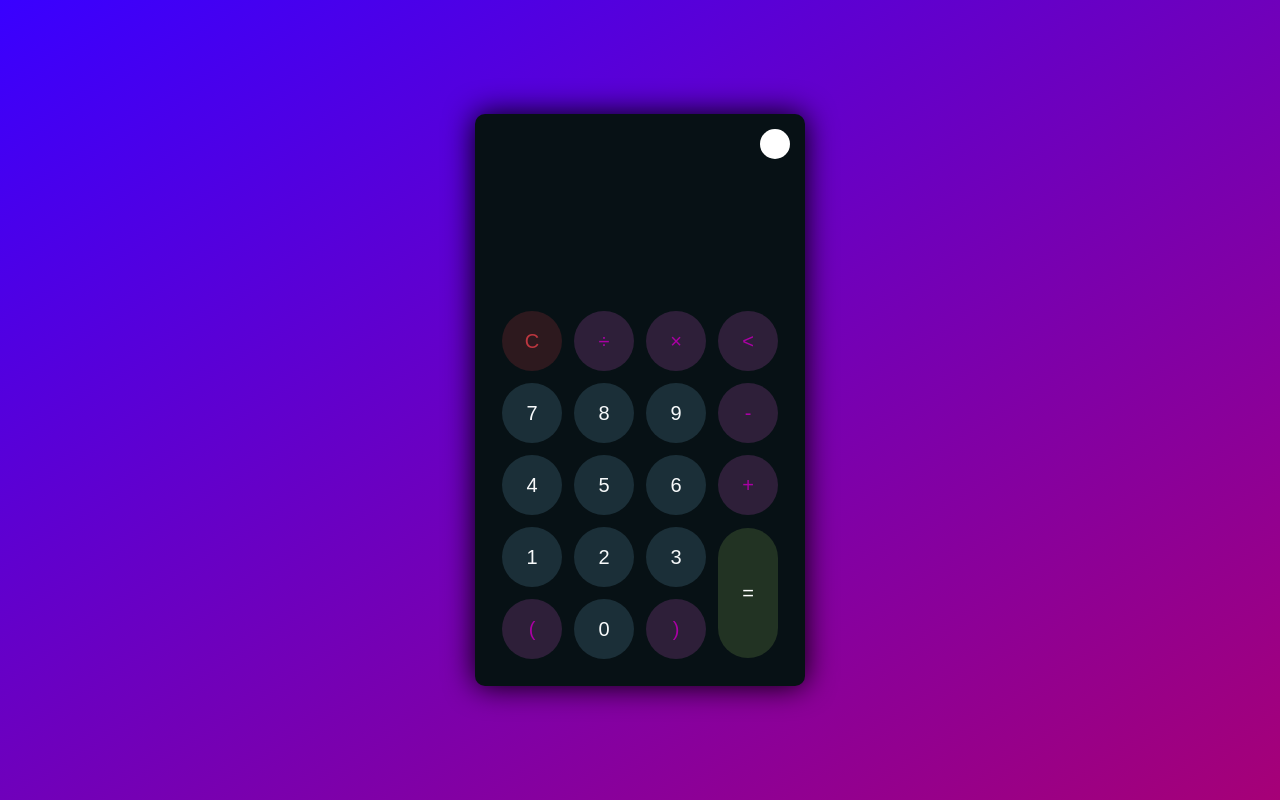
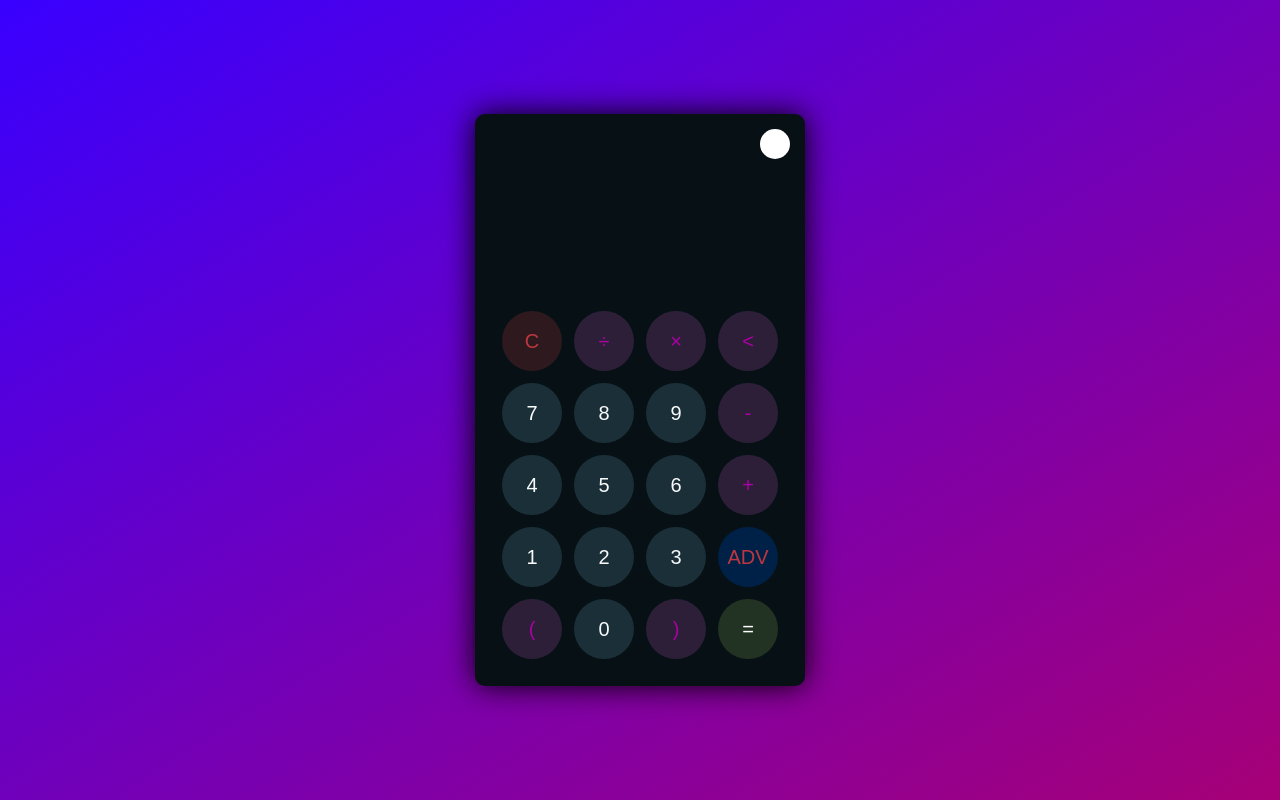
Before and after one commit to rohanpawar22/Calculator-HTML-CSS-JS, a plain HTML site: page index.html in a window 1280 px wide. Drawn offline with Linux system fonts and the light colour scheme.

Commit message:
added advance button

```diff
--- a/index.html
+++ b/index.html
@@ -1,5 +1,6 @@
 <!DOCTYPE html>
 <html lang="en">
+
 <head>
     <meta charset="UTF-8">
     <meta http-equiv="X-UA-Compatible" content="IE=edge">
@@ -7,6 +8,7 @@
     <link rel="stylesheet" href="style.css">
     <title>Calculator</title>
 </head>
+
 <body>
     <div class="container">
         <div class="calculator dark">
@@ -22,7 +24,10 @@
                         <td><button class="btn-operator" id="clear">C</button></td>
                         <td><button class="btn-operator" id="/">&divide;</button></td>
                         <td><button class="btn-operator" id="*">&times;</button></td>
-                        <td><button class="btn-operator" id="backspace"><</button></td>
+                        <td><button class="btn-operator" id="backspace">
+                                < </button>
+
+                        </td>
                     </tr>
                     <tr>
                         <td><button class="btn-number" id="7">7</button></td>
@@ -40,12 +45,13 @@
                         <td><button class="btn-number" id="1">1</button></td>
                         <td><button class="btn-number" id="2">2</button></td>
                         <td><button class="btn-number" id="3">3</button></td>
-                        <td rowspan="2"><button class="btn-equal" id="equal">=</button></td>
+                        <td><button class="btn-adv" id="advance">ADV</button></td>
                     </tr>
                     <tr>
-                       <td><button class="btn-operator" id="(">(</button></td>
-                       <td><button class="btn-number" id="0">0</button></td>
-                       <td><button class="btn-operator" id=")">)</button></td>
+                        <td><button class="btn-operator" id="(">(</button></td>
+                        <td><button class="btn-number" id="0">0</button></td>
+                        <td><button class="btn-operator" id=")">)</button></td>
+                        <td><button class="btn-equal" id="equal">=</button></td>
                     </tr>
                 </table>
             </div>
@@ -53,4 +59,5 @@
     </div>
     <script src="script.js"></script>
 </body>
+
 </html>
--- a/style.css
+++ b/style.css
@@ -16,7 +16,11 @@ a {
 }
 
 body {
-    background-image: linear-gradient( to bottom right, rgb(57 0 255),rgb(166 0 119));
+  background-image: linear-gradient(
+    to bottom right,
+    rgb(57 0 255),
+    rgb(166 0 119)
+  );
 }
 
 .container {
@@ -53,7 +57,7 @@ body {
 }
 
 .theme-toggler::before {
-    content: '';
+  content: "";
   height: 30px;
   width: 30px;
   position: absolute;
@@ -98,7 +102,7 @@ button:hover {
 }
 
 button#equal {
-    height: 130px;
+  height: 60px;
 }
 
 /* light theme */
@@ -131,6 +135,11 @@ button#equal {
   color: #000;
 }
 
+.calculator button.btn-adv {
+  background-color: #acd7ff;
+  color: #00386d;
+}
+
 /* dark theme */
 
 .calculator.dark {
@@ -160,3 +169,8 @@ button#equal {
   background-color: #223323;
   color: #ffffff;
 }
+
+.calculator.dark button.btn-adv {
+  background-color: #002147;
+  color: #bd3740;
+}
```
Lines whose indentation alone changed are shown as unchanged.
